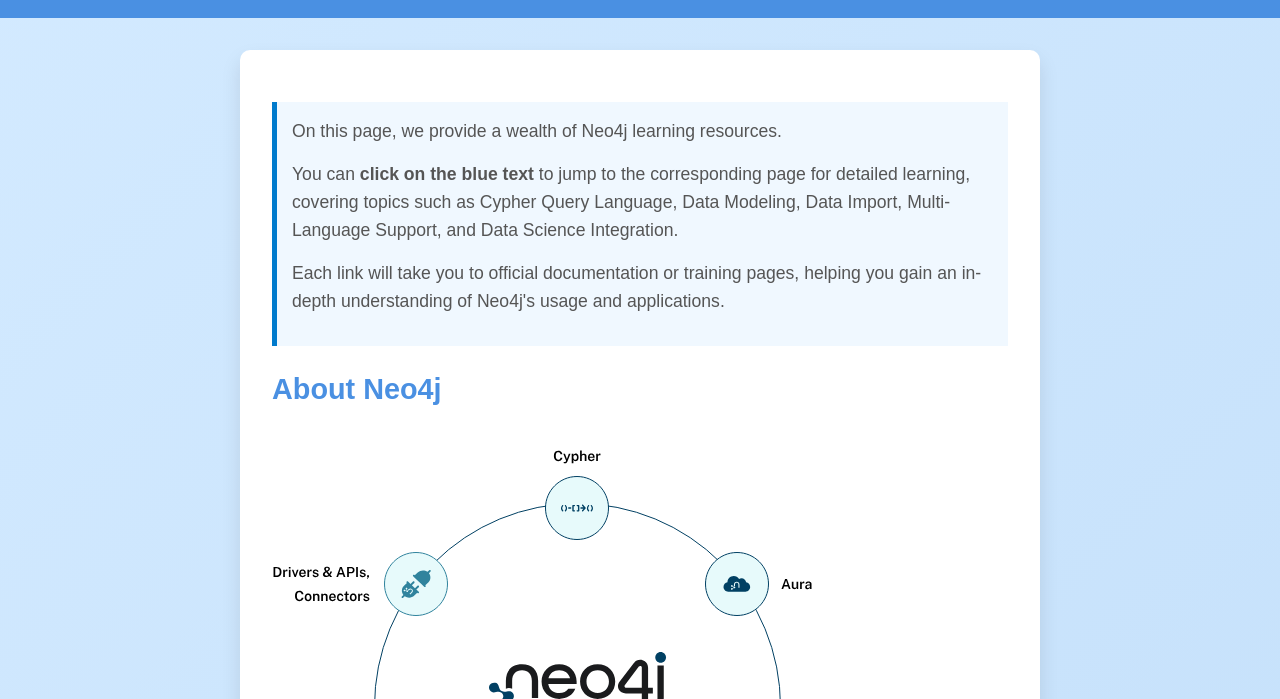
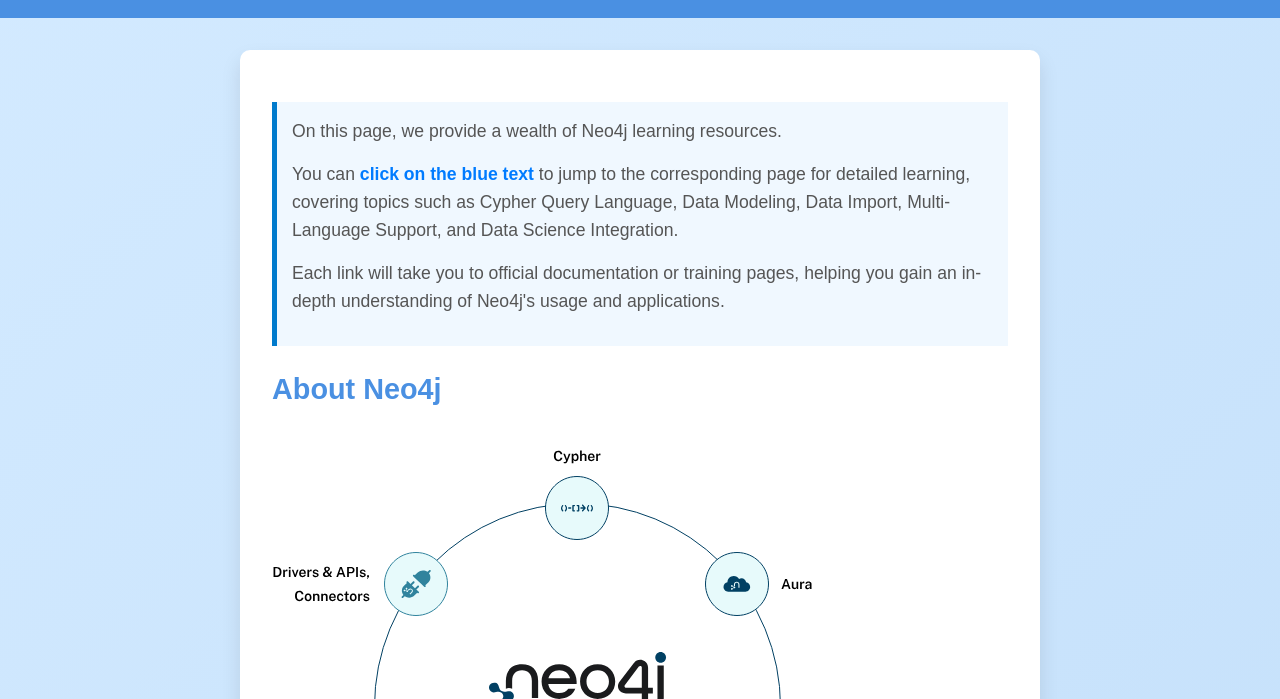
Before and after one commit to QiChen212221012/Neo4j, a plain HTML site: page information.html in a window 1280 px wide. Shown: the part 101-800 px from the top of the page. Drawn offline with Linux system fonts and the light colour scheme.

Commit message:
Update information.html

```diff
--- a/information.html
+++ b/information.html
@@ -20,7 +20,7 @@
          <section class="intro-message">
                 <p>On this page, we provide a wealth of Neo4j learning resources.</p>
 
-                <p>You can <strong>click on the blue text</strong> to jump to the corresponding page for detailed learning, covering topics such as Cypher Query Language, Data Modeling, Data Import, Multi-Language Support, and Data Science Integration.</p>
+                <p>You can <strong style="color: #007bff;">click on the blue text</strong> to jump to the corresponding page for detailed learning, covering topics such as Cypher Query Language, Data Modeling, Data Import, Multi-Language Support, and Data Science Integration.</p>
 
                 <p>Each link will take you to official documentation or training pages, helping you gain an in-depth understanding of Neo4j's usage and applications.</p>
             </section>
```
